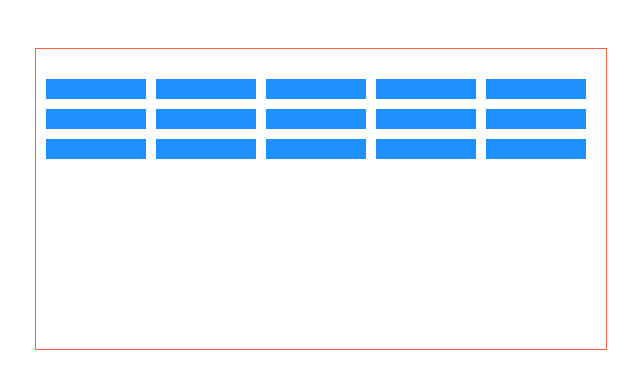
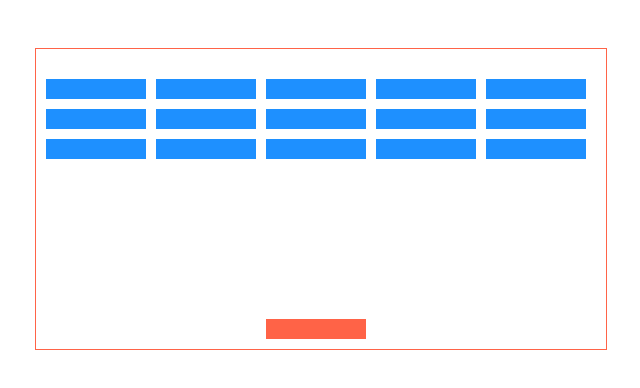
Before and after one commit to juanAriel/rompe-bloques, a plain HTML site: page index.html in a window 1280 px wide. Shown: the whole page, without its empty margins (319-959 px from the left). Drawn offline with Linux system fonts and the light colour scheme.

Commit message:
se añadio el bloque del usuario

```diff
--- a/codigo.js
+++ b/codigo.js
@@ -1,10 +1,12 @@
 const contenedor = document.querySelector('.contenedor')
 const altoTablero=300;
 const anchoTable=570;
-
 const altoBloque=20;
 const anchoBloque=100;
 
+//dibujar posicion de usuario
+ const posicionInicialUsuario=[230,10]
+ let posicionActualUsuario=posicionInicialUsuario
 //definicion de medidas
 class Bloque{
     constructor(ejeX, ejeY){
@@ -46,4 +48,15 @@ function addBloques(){
     }
 
 }
+//añadir los bloques al juego
 addBloques()
+
+function dibujarUsuario(){
+    usuario.style.left=posicionActualUsuario[0]+'px'
+    usuario.style.bottom=posicionActualUsuario[1]+'px'
+}
+//añadir al usuario
+const usuario = document.createElement('div')
+usuario.classList.add('usuario')
+contenedor.appendChild(usuario)
+dibujarUsuario()
--- a/estilos.css
+++ b/estilos.css
@@ -17,3 +17,9 @@
     background-color:dodgerblue;
     position:absolute;
 }
+.usuario{
+    height:20px;
+    width:100px;
+    position: absolute;
+    background-color: tomato;
+}
```
